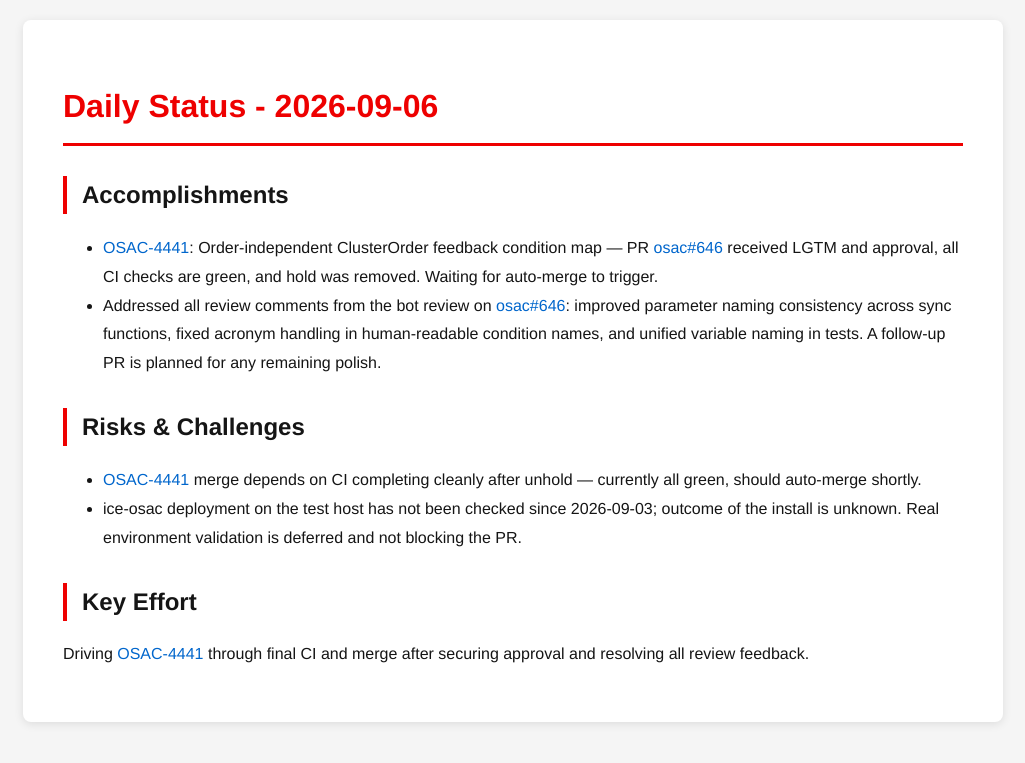
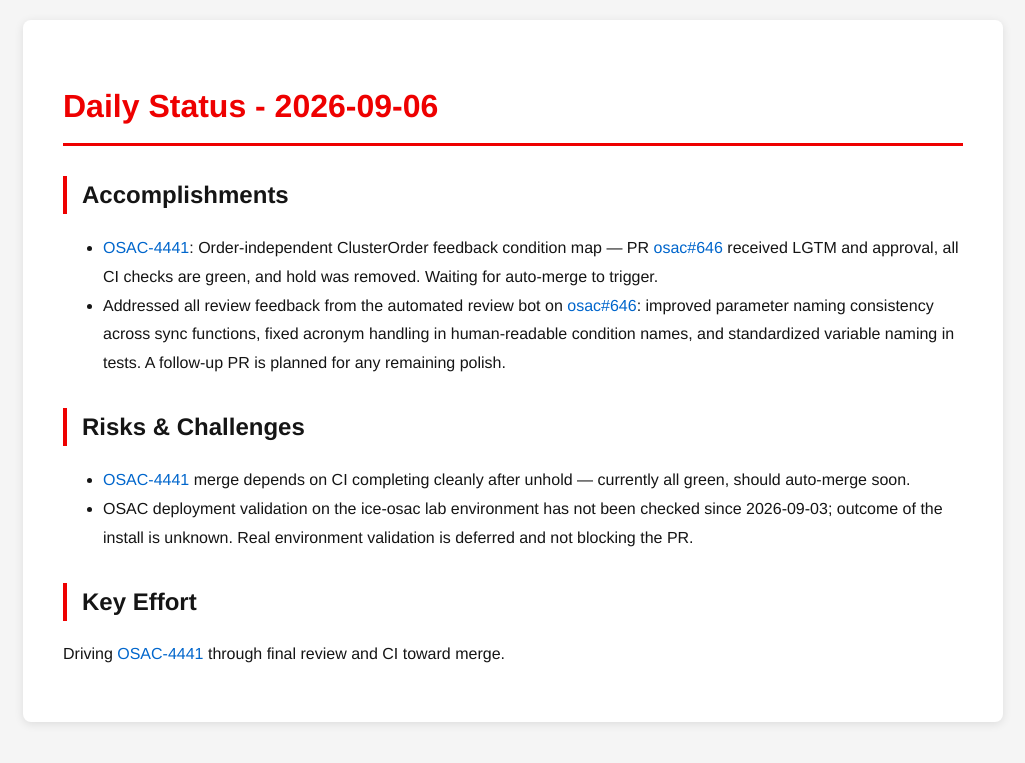
Before and after one commit to tzvatot/daily-status, a Jekyll site: the page built from 2026-09-06.md, in a window 1280 px wide. Shown: the top 763 px of the page, without its empty margins (127-1152 px from the left). Built offline with Jekyll 4.4.1, drawn with Linux system fonts in a browser that asks for light colours.

Commit message:
Daily status update - 2026-09-06

```diff
--- a/2026-09-06.md
+++ b/2026-09-06.md
@@ -8,11 +8,11 @@ date: 2026-09-06
 
 ## Accomplishments
 - [OSAC-4441](https://redhat.atlassian.net/browse/OSAC-4441): Order-independent ClusterOrder feedback condition map — PR [osac#646](https://github.com/osac-project/osac/pull/646) received LGTM and approval, all CI checks are green, and hold was removed. Waiting for auto-merge to trigger.
-- Addressed all review comments from the bot review on [osac#646](https://github.com/osac-project/osac/pull/646): improved parameter naming consistency across sync functions, fixed acronym handling in human-readable condition names, and unified variable naming in tests. A follow-up PR is planned for any remaining polish.
+- Addressed all review feedback from the automated review bot on [osac#646](https://github.com/osac-project/osac/pull/646): improved parameter naming consistency across sync functions, fixed acronym handling in human-readable condition names, and standardized variable naming in tests. A follow-up PR is planned for any remaining polish.
 
 ## Risks & Challenges
-- [OSAC-4441](https://redhat.atlassian.net/browse/OSAC-4441) merge depends on CI completing cleanly after unhold — currently all green, should auto-merge shortly.
-- ice-osac deployment on the test host has not been checked since 2026-09-03; outcome of the install is unknown. Real environment validation is deferred and not blocking the PR.
+- [OSAC-4441](https://redhat.atlassian.net/browse/OSAC-4441) merge depends on CI completing cleanly after unhold — currently all green, should auto-merge soon.
+- OSAC deployment validation on the ice-osac lab environment has not been checked since 2026-09-03; outcome of the install is unknown. Real environment validation is deferred and not blocking the PR.
 
 ## Key Effort
-Driving [OSAC-4441](https://redhat.atlassian.net/browse/OSAC-4441) through final CI and merge after securing approval and resolving all review feedback.
+Driving [OSAC-4441](https://redhat.atlassian.net/browse/OSAC-4441) through final review and CI toward merge.
```
